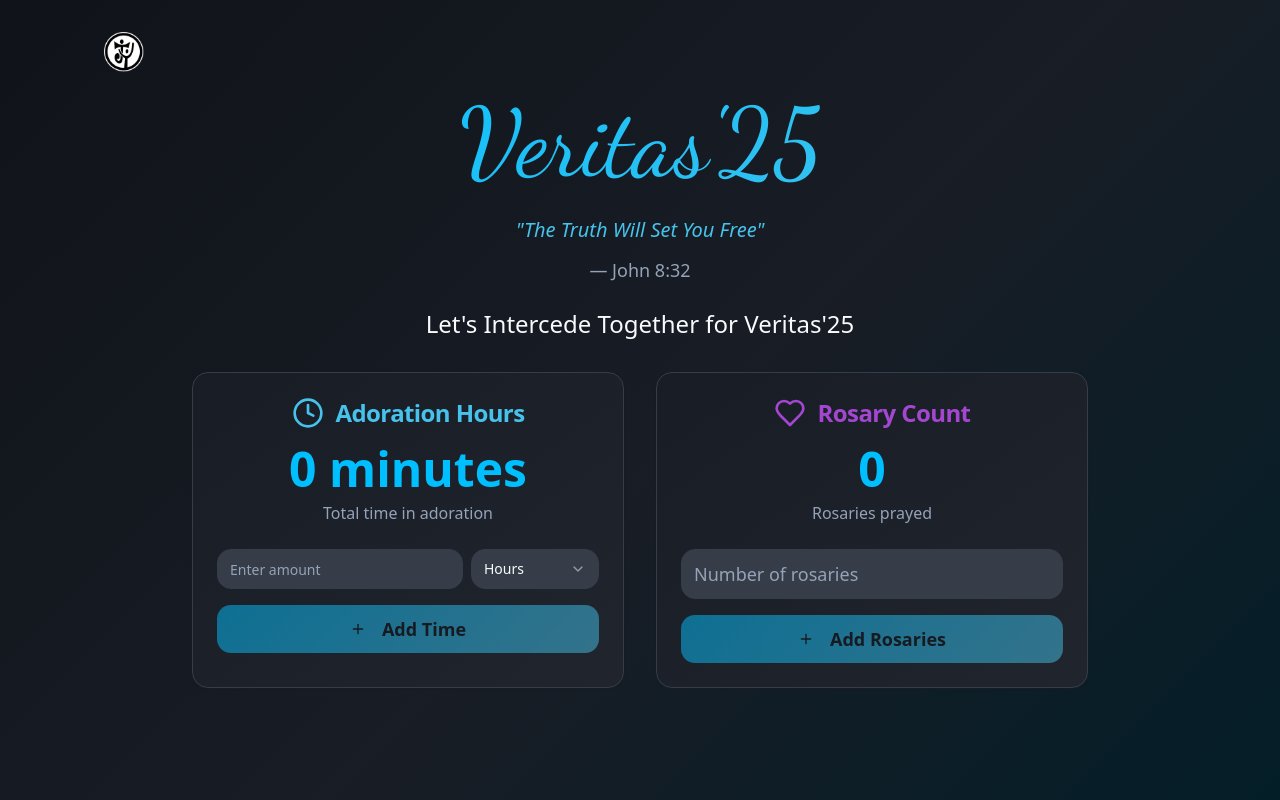
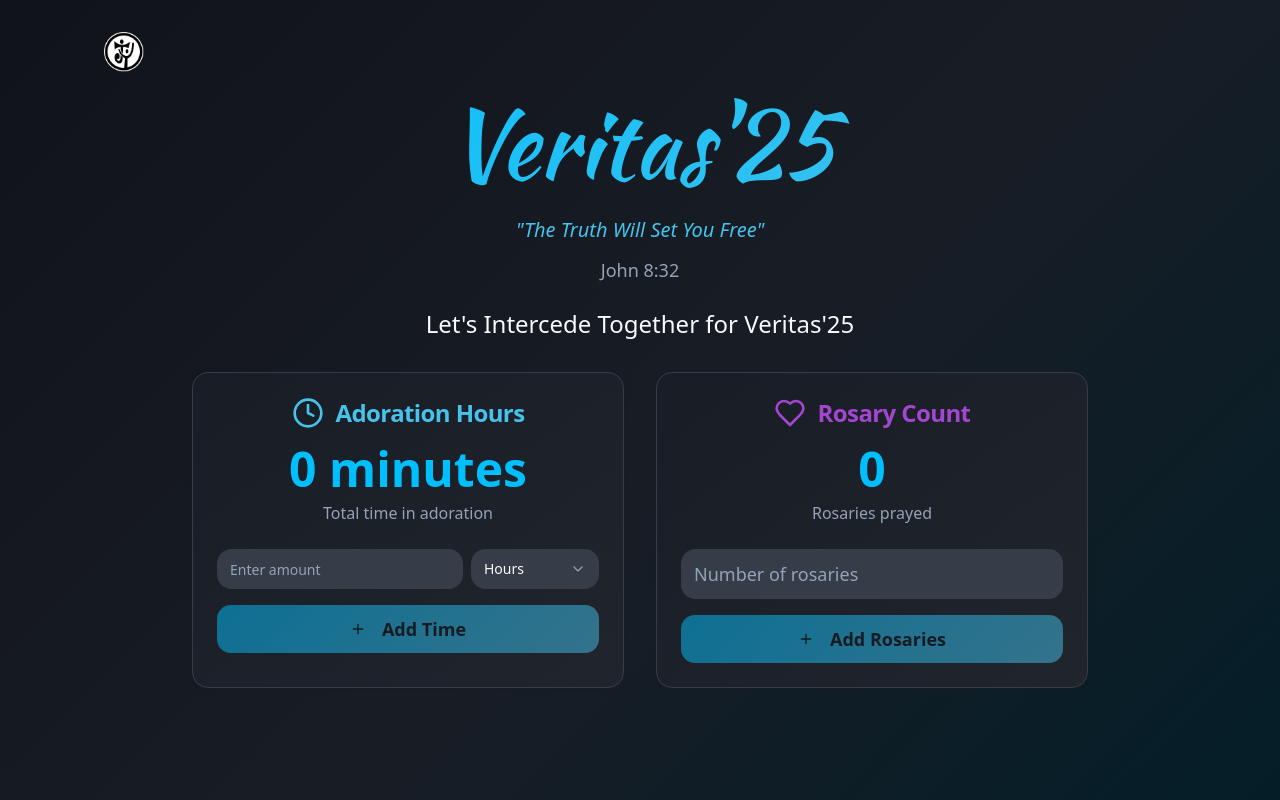
Before and after one commit to joshnajojo12/veritas-prayer-pulse, a React (Vite) app: page / in a window 1280 px wide. Shown: the top 800 px of the page. Built offline with nearby package versions, Linux system fonts and the light colour scheme; no server answers; the database is empty; the HTML template or start-up script is replaced by a standard one.

Commit message:
Update header font and verse

```diff
--- a/src/components/PrayerHeader.tsx
+++ b/src/components/PrayerHeader.tsx
@@ -32,7 +32,7 @@ const PrayerHeader = () => {
         <div className="text-center">
           <h1
             className="text-4xl sm:text-5xl md:text-7xl lg:text-8xl font-normal bg-gradient-primary bg-clip-text text-transparent mb-4 md:mb-6"
-            style={{ fontFamily: 'Dancing Script, Brush Script MT, cursive' }}
+            style={{ fontFamily: 'Kaushan Script, Brush Script MT, cursive' }}
           >
             Veritas'25
           </h1>
@@ -48,7 +48,7 @@ const PrayerHeader = () => {
               "The Truth Will Set You Free"
             </p>
             <p className="text-sm sm:text-base md:text-lg text-muted-foreground mb-4 md:mb-6 px-2">
-              — John 8:32
+              John 8:32
             </p>
           </div>
 
--- a/src/index.css
+++ b/src/index.css
@@ -1,4 +1,4 @@
-@import url('https://fonts.googleapis.com/css2?family=Dancing+Script:wght@400;500;600;700&display=swap');
+@import url('https://fonts.googleapis.com/css2?family=Dancing+Script:wght@400;500;600;700&family=Kaushan+Script&display=swap');
 
 @tailwind base;
 @tailwind components;
```
